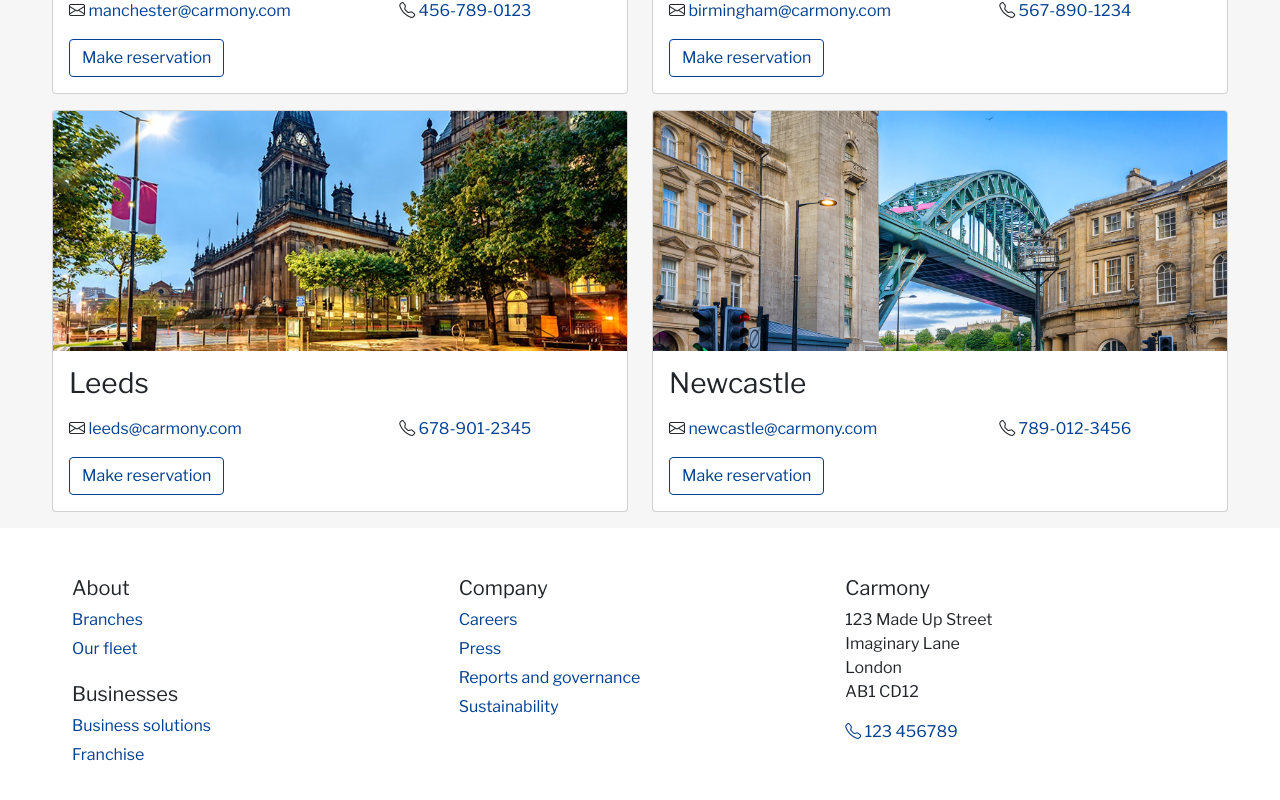
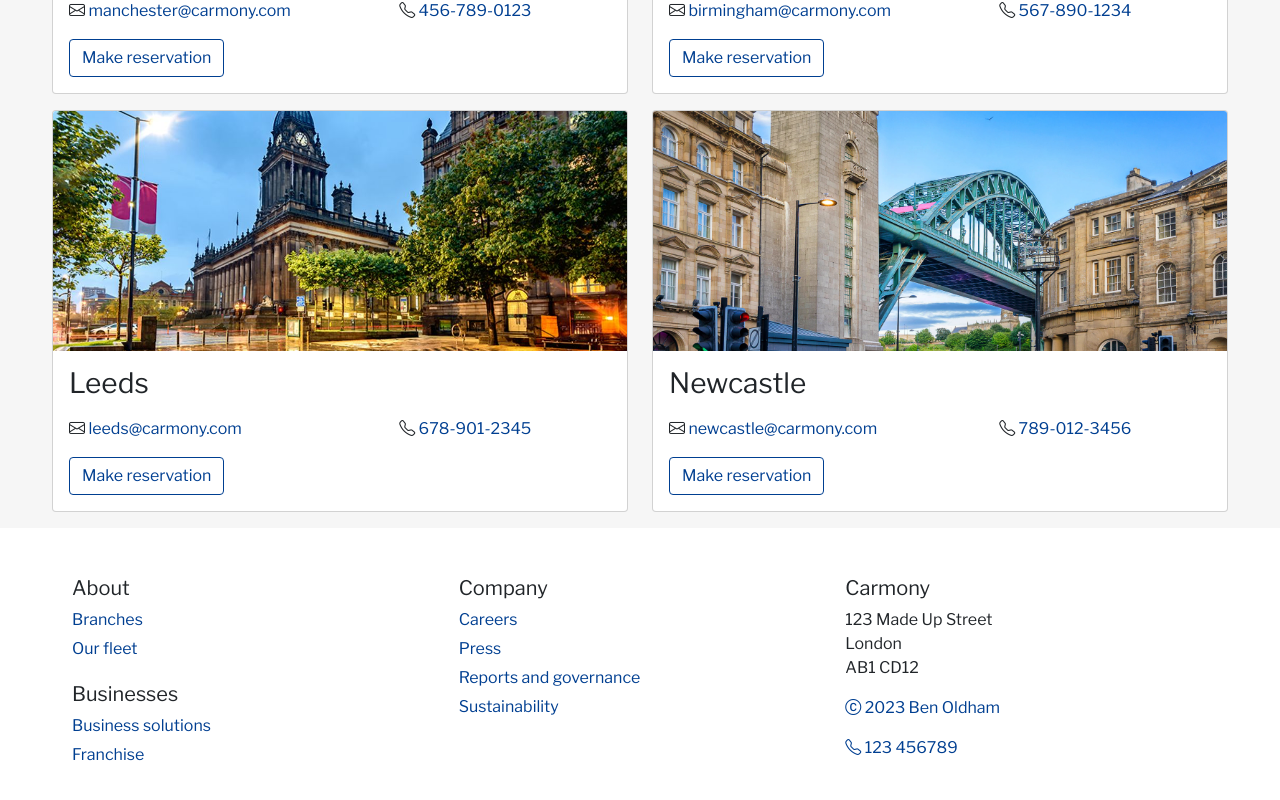
Before and after one commit to ben-oldham1/Car-Rental-Site, a Next.js app: page /branches in a window 1280 px wide. Shown: the part 880-1680 px from the top of the page. Built offline with nearby package versions, Linux system fonts and the light colour scheme.

Commit message:
New copyright label

```diff
--- /dev/null
+++ b/src/components/CopyrightLabel.js
@@ -0,0 +1,13 @@
+import React from 'react';
+import Link from 'next/link';
+
+function CopyrightLabel() {
+
+    return (
+        <Link className="link" href={'BenOldham.com'}>
+            <p><i className="bi bi-c-circle"></i> {new Date().getFullYear()} Ben Oldham</p>
+        </Link>
+    );
+}
+
+export default CopyrightLabel;
--- a/src/components/Footer.js
+++ b/src/components/Footer.js
@@ -1,5 +1,7 @@
 import React from 'react';
 import Link from 'next/link';
+
+import CopyrightLabel from './CopyrightLabel';
 
 const Footer = () => {
     return (
@@ -66,10 +68,12 @@ const Footer = () => {
                     <h5>Carmony</h5>
                     <p>
                         123 Made Up Street <br />
-                        Imaginary Lane <br />
                         London <br />
                         AB1 CD12
                     </p>
+
+                    <CopyrightLabel />
+
                     <p>
                         <Link href="tel:123456789" className="link">
                             <i className="bi bi-telephone"></i> 123 456789
```
